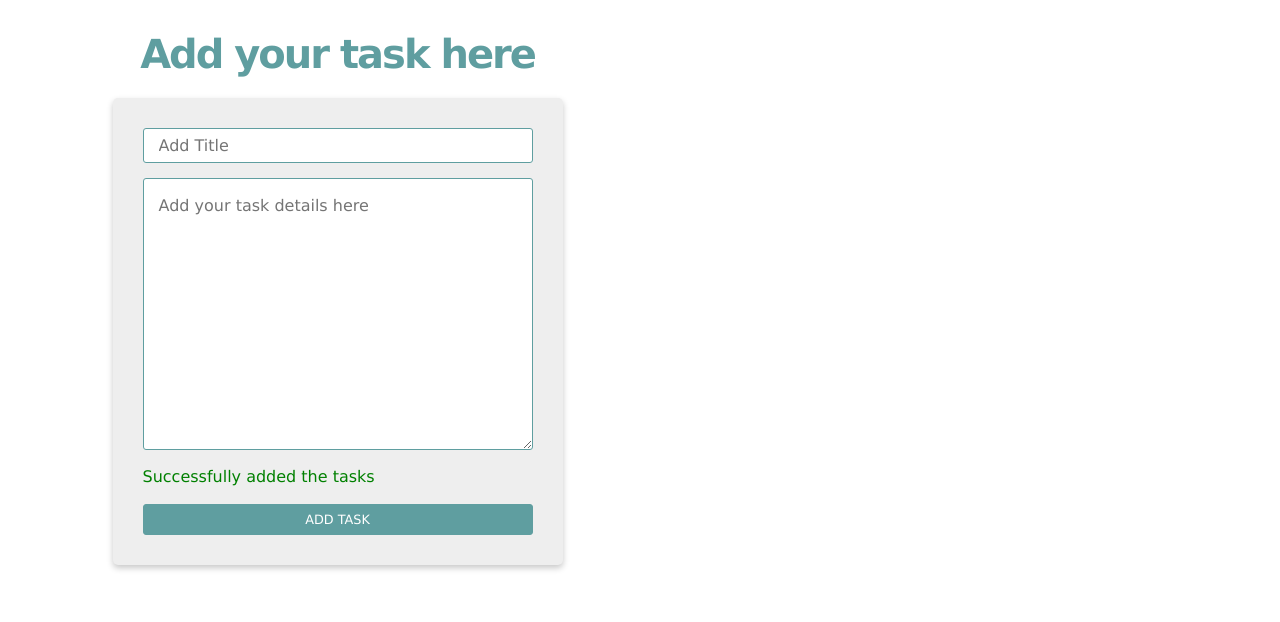
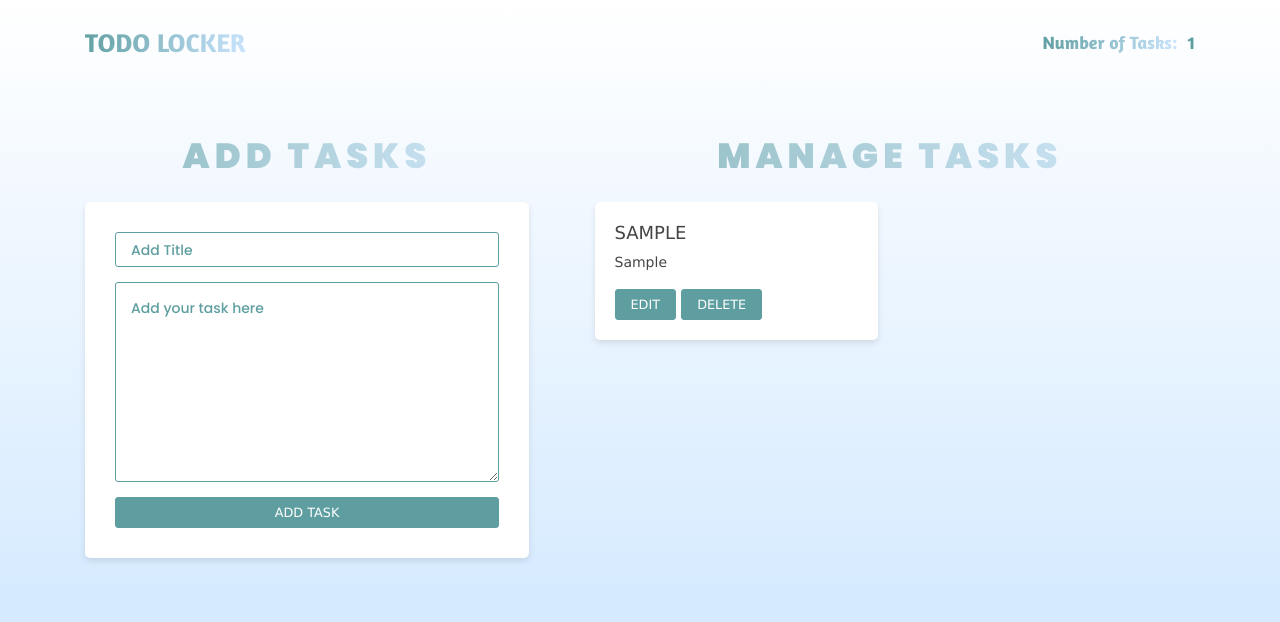
Before and after one commit to UI-VIDUR/todo-js, a plain HTML site: page index.html in a window 1280 px wide. Both pictures are taken after typing "Sample", "Sample" into the empty fields and a click on the button "ADD TASK". Drawn offline with nearby package versions, Linux system fonts and the light colour scheme.

Commit message:
todo locker completed

```diff
--- /dev/null
+++ b/assets/css/style.css
@@ -0,0 +1,245 @@
+*{
+    margin: 0;
+    padding: 0;
+    box-sizing: border-box;
+    font-family: Verdana, Geneva, Tahoma, sans-serif;
+    font-size: 1rem;
+}
+
+:root{
+    --primary: #5f9ea0;
+    --pale-blue: #CBE5FF;
+    --light-grey: #EEEEEE;
+    --dark-grey: #444444;
+    --text-gradient: linear-gradient(100.55deg, var(--primary) -0.29%, var(--pale-blue) 100.13%);
+    --bg-gradient: linear-gradient(var(--white), var(--pale-blue) 95%);
+}
+
+@font-face {
+    font-family: amarnath;
+    src: url('../fonts/Amaranth/Amaranth-Bold.ttf');
+    font-display: swap;
+    font-weight: 700;
+}
+
+@font-face {
+    font-family: poppins;
+    src: url('../fonts/Poppins/Poppins-Medium.ttf');
+    font-display: swap;
+    font-weight: 600;
+}
+
+@font-face {
+    font-family: poppins;
+    src: url('../fonts/Poppins/Poppins-Black.ttf');
+    font-display: swap;
+    font-weight: 900;
+}
+
+.loader{
+    position: fixed;
+    top: 0;
+    left: 0;
+    width: 100vw;
+    height: 100vh;
+    z-index: 99;
+    background: rgb(255 255 255 / 70%);
+    display: none;
+    justify-content: center;
+    align-items: center;
+}
+.loader img{
+    width: 100px;
+}
+
+.gradient_text{
+    background: var(--text-gradient);
+    background-clip: text;
+    -moz-background-clip: text;
+    -webkit-background-clip: text;
+    -webkit-text-fill-color: transparent;
+}
+
+body{
+    background: var(--bg-gradient);
+    font-family: poppins;
+    height: 100vh;
+}
+
+header{
+    margin-bottom: 50px;
+    padding: 10px 0;
+}
+
+.cstm_navbrand{
+    font-weight: 700;
+    font-family: amarnath;
+    font-size: 26px;
+}
+
+.tasks_number{
+    display: flex;
+    align-items: center;
+    gap: 10px;
+}
+.tasks_number small{
+    font-weight: 700;
+    font-family: amarnath;
+    font-size: 18px;
+}
+.tasks_number b{
+    font-family: amarnath;
+    font-size: 18px;
+    color: var(--primary);
+    display: flex;
+    align-items: center;
+    justify-content: center;
+    border-radius: 50%;
+}
+
+.wrapper{
+    display: flex;
+    flex-wrap: wrap;
+    gap: calc(100% - 95%);
+    padding-bottom: 50px;
+}
+
+.col_left{
+    width: 40%;
+}
+
+.main_title{
+    font-size: 35px;
+    font-family: poppins;
+    font-weight: 900;
+    letter-spacing: 5px;
+    opacity: 0.7;
+    text-transform: uppercase;
+    text-align: center;
+    margin-bottom: 25px;
+}
+
+.error_msg{
+    position: absolute;
+    bottom: 10px;
+    font-size: 10px;
+    font-weight: 600;
+    font-family: poppins;
+    opacity: 0.8;
+}
+
+form{
+    position: relative;
+    background-color: var(--white);
+    max-width: 450px;
+    border-radius: 5px;
+    padding: 30px;
+    display: flex;
+    flex-direction: column;
+    margin: 0 auto;
+    gap: 15px;
+    box-shadow: 0 3px 6px rgb(0 0 0 / 10%);
+}
+
+input{
+    height: 35px;
+    padding: 0 15px;
+    border: 1px solid var(--primary);
+    border-radius: 3px;
+    outline: none;
+}
+
+textarea{
+    border: 1px solid var(--primary);
+    border-radius: 3px;
+    padding: 15px;
+    outline: none;
+}
+
+input::placeholder,
+textarea::placeholder{
+    color: var(--primary);
+    font-size: 14px;
+    font-family: poppins;
+}
+
+h1{
+    text-align: center;
+    color: var(--dark-grey);
+    letter-spacing: -2px;
+    margin-bottom: 20px;
+    color: var(--primary);
+    font-weight: 700;
+}
+
+button{
+    background-color: var(--primary);
+    color: var(--white);
+    border: 1px solid var(--primary);
+    padding: 5px 15px;
+    border-radius: 3px;
+    text-transform: uppercase;
+    transition: background-color 0.3s ease, color 0.3s ease;
+    font-size: 0.8rem;
+}
+
+button:hover{
+    background-color: transparent;
+    color: var(--primary);
+}
+button:focus{
+    border: 1px solid var(--primary);
+}
+
+.title{
+    font-size: 18px;
+    color: var(--dark-grey);
+    text-transform: uppercase;
+    font-weight: 500;
+}
+
+.task{
+    font-size: 14px;
+    color: var(--dark-grey);
+}
+
+.col_right{
+    width: 55%;
+}
+
+.col_right .main_title{
+    display: none;
+}
+
+.tasks_wrapper{
+    gap: 25px calc(100% - 96%);
+    max-height: 355px;
+    overflow: auto;
+    padding: 0 10px 10px;
+}
+/* width */
+.tasks_wrapper::-webkit-scrollbar {
+    width: 5px;
+}
+
+/* Track */
+.tasks_wrapper::-webkit-scrollbar-track {
+    background: var(--white);
+}
+
+/* Handle */
+.tasks_wrapper::-webkit-scrollbar-thumb {
+    background: var(--primary);
+}
+
+.task_card{
+    background-color: var(--white);
+    padding: 20px;
+    border-radius: 5px;
+    box-shadow: 0 3px 6px rgb(0 0 0 / 10%);
+    width: 48%;
+}
+
+.tasks_added .main_title{
+    display: block;
+}
--- a/index.html
+++ b/index.html
@@ -4,31 +4,49 @@
     <meta charset="UTF-8">
     <meta http-equiv="X-UA-Compatible" content="IE=edge">
     <meta name="viewport" content="width=device-width, initial-scale=1.0">
-    <title>To-Do App</title>
+    <title>TODO LOCKER</title>
     <link rel="stylesheet" href="https://cdn.jsdelivr.net/npm/bootstrap@4.6.2/dist/css/bootstrap.min.css" integrity="sha384-xOolHFLEh07PJGoPkLv1IbcEPTNtaed2xpHsD9ESMhqIYd0nLMwNLD69Npy4HI+N" crossorigin="anonymous">
-    <link rel="stylesheet" href="style.css">
+    <link rel="stylesheet" href="./assets/css/style.css">
 </head>
 <body>
 
+    <header>
+        <nav class="navbar navbar-light bg-transparent">
+            <div class="container">
+                <span class="navbar-brand mb-0 h1 gradient_text cstm_navbrand">TODO LOCKER</span>
+                <span class="tasks_number"><small class="gradient_text">Number of Tasks:</small><b>0</b></span>
+            </div>
+        </nav>
+    </header>
     <div class="container">
         <div class="wrapper">
             <div class="col_left">
-                <h1>Add your task here</h1>
-                <form action="" id="form">
-                    <input type="text" placeholder="Add Title" id="title">
-                    <textarea name="task-details" id="task" cols="30" rows="10" placeholder="Add your task details here"></textarea>
-                    <span id="error"></span>
-                    <button class="primary_btn" id="submit-task" type="submit">Add Task</button>
-                </form>
+                <h2 class="main_title gradient_text">Add tasks</h2>
+                <div class="form_wrap">
+                    <form action="" id="form">
+                        <input type="text" placeholder="Add Title" id="title">
+                        <textarea name="task-details" id="task" cols="30" rows="7" placeholder="Add your task here"></textarea>
+                        <span class="error_msg" id="error"></span>
+                        <button class="primary_btn" id="submit-task" type="submit">Add Task</button>
+                    </form>
+                </div>
             </div>
 
-            <div class="col_right" id="added-tasks">
+            <div class="col_right">
+                <h2 class="main_title gradient_text">manage tasks</h2>
+                <div class="tasks_wrapper d-flex flex-wrap" id="added-tasks">
 
+                </div>
             </div>
+
+            <p id="tag"></p>
         </div>
     </div>
 
-    <!-- <script src="./script.js"></script> -->
-    <script src="./main.js"></script>
+    <div class="loader">
+        <img src="../assets/images/spinner.gif" alt="">
+    </div>
+
+    <script src="./scripts/main.js"></script>
 </body>
 </html>
--- a/main.js
+++ /dev/null
@@ -1,42 +0,0 @@
-let form = document.querySelector('form');
-let title = document.querySelector('#title');
-let desc = document.querySelector('#task');
-let add = document.querySelector('#submit-task');
-let tasks = document.querySelector('#added-tasks');
-let error = document.querySelector('#error');
-
-let data = [];
-
-form.addEventListener("submit", (e) => {
-    e.preventDefault();
-    formValidation();
-});
-
-const formValidation = () => {
-    if(title.value == ""){
-        error.innerText = "Title cannot be empty";
-        error.style.color = "red";
-    }
-    else if(task.value == ""){
-        error.innerText = "Description cannot be empty";
-        error.style.color = "red";
-    }else{
-        error.innerText = "Successfully added the tasks";
-        error.style.color = "green";
-        addTask();
-    }
-}
-
-const addTask = () => {
-    data.push({title: title.value, description: desc.value});
-    // console.log(data)
-    appendHtml();
-}
-
-const appendHtml = () => {
-    data.map((value, index) => {
-        console.log(value, index);
-    });
-    title.value = "";
-    desc.value = "";
-}
--- /dev/null
+++ b/scripts/main.js
@@ -0,0 +1,119 @@
+let form = document.querySelector('form');
+let title = document.querySelector('#title');
+let desc = document.querySelector('#task');
+let add = document.querySelector('#submit-task');
+let tasks = document.querySelector('#added-tasks');
+let error = document.querySelector('#error');
+let tasksNumber = document.querySelector('.tasks_number b');
+let loader = document.querySelector('.loader');
+
+let data = [];
+
+form.addEventListener("submit", (e) => {
+    e.preventDefault();
+    formValidation();
+});
+
+const formValidation = () => {
+    if(title.value == ""){
+        error.innerText = "Title cannot be empty";
+        error.style.color = "red";
+    }
+    else if(desc.value == ""){
+        error.innerText = "Description cannot be empty";
+        error.style.color = "red";
+    }else{
+        error.innerText = "Successfully added the tasks";
+        error.style.color = "green";
+        addTask();
+    }
+}
+
+const taskNum = () => {
+    let count = data.length;
+    console.log(count);
+    tasksNumber.innerText = count;
+}
+
+const addTask = () => {
+    data.push({title: title.value, description: desc.value});
+
+    loader.style.display = 'flex';
+    setTimeout(() => {
+        appendHtml();
+        taskNum();
+        loader.style.display = 'none';
+    }, 300);
+}
+
+const appendHtml = () => {
+    tasks.innerHTML = "";
+    data.map((value, index) => {
+        tasks.innerHTML += `
+            <div id=${index} class="d-flex flex-column task_card">
+                <h3 class="title">${value.title}</h3>
+                <p class="task">${value.description}</p>
+                <div class="button_wrapper">
+                    <button class="primary" id="edit-btn" onclick="edit(this, ${index})">EDIT</button>
+                    <button class="secondary" id="delete-btn" onclick="deleteTask(this, ${index})">DELETE</button>
+                </div>
+            </div>
+        `;
+    });
+    if(!tasks.innerHTML == ""){
+        tasks.parentElement.classList.add('tasks_added');
+    }else{
+        tasks.parentElement.classList.remove('tasks_added');
+    }
+    title.value = "";
+    desc.value = "";
+    setTimeout(() => {
+        error.innerHTML = "";
+    }, 1000);
+}
+
+const edit = (e, index) => {
+    selectedEl = e.parentElement.parentElement;
+    title.value = selectedEl.children[0].innerText;
+    desc.value = selectedEl.children[1].innerText
+    e.innerText = "update";
+    e.setAttribute("onClick", `update(this, ${index})`);
+    console.log(data);
+}
+
+const update = (e, index) => {
+    if(data.length > 0){
+        data[index] = {title: title.value, description: desc.value};
+    }
+    console.log(data)
+    loader.style.display = 'flex';
+    setTimeout(() => {
+        data.forEach((update) => {
+            selectedEl = e.parentElement.parentElement;
+            selectedEl.children[0].innerText = update.title;
+            selectedEl.children[1].innerText = update.description;
+            title.value = "";
+            desc.value = "";
+            e.innerText = "edit";
+            e.setAttribute("onClick", `edit(this, ${index})`);
+        });
+
+        appendHtml();
+        loader.style.display = 'none';
+    }, 300);
+}
+
+const deleteTask = (e, index) => {
+    console.log(tasks.children[index]);
+    loader.style.display = 'flex';
+    setTimeout(() => {
+        tasks.children[index].remove();
+        if(data.length > 0){
+            data.splice(index, 1);
+            console.log(data)
+            appendHtml();
+            taskNum();
+            loader.style.display = 'none';
+        }
+    }, 300);
+}
--- a/style.css
+++ /dev/null
@@ -1,81 +0,0 @@
-*{
-    margin: 0;
-    padding: 0;
-    box-sizing: border-box;
-    font-family: Verdana, Geneva, Tahoma, sans-serif;
-    font-size: 1rem;
-}
-
-body{
-    padding: 30px;
-}
-
-.wrapper{
-    display: grid;
-    grid-template-columns: 1fr 1fr;
-    gap: 100px;
-}
-
-form{
-    background-color: #eee;
-    max-width: 450px;
-    border-radius: 5px;
-    padding: 30px;
-    display: flex;
-    flex-direction: column;
-    margin: 0 auto;
-    gap: 15px;
-    box-shadow: 0 3px 6px rgb(0 0 0 / 22%);
-}
-
-input{
-    height: 35px;
-    padding: 0 15px;
-    border: 1px solid cadetblue;
-    border-radius: 3px;
-    outline: none;
-}
-
-textarea{
-    border: 1px solid cadetblue;
-    border-radius: 3px;
-    padding: 15px;
-    outline: none;
-}
-
-h1{
-    text-align: center;
-    color: #444;
-    letter-spacing: -2px;
-    margin-bottom: 20px;
-    color: cadetblue;
-    font-weight: 700;
-}
-
-button{
-    background-color: cadetblue;
-    color: #fff;
-    border: 1px solid cadetblue;
-    padding: 5px 15px;
-    border-radius: 3px;
-    text-transform: uppercase;
-    transition: background-color 0.3s ease, color 0.3s ease;
-    font-size: 0.8rem;
-}
-
-button:hover{
-    background-color: transparent;
-    color: cadetblue;
-}
-
-.title{
-    font-size: 18px;
-    color: #444;
-    text-transform: uppercase;
-    font-weight: 500;
-}
-
-.task{
-    font-size: 14px;
-    color: #444;
-}
```
Also changed, not shown: script.js (deleted, +0 -100 lines), assets/fonts/Amaranth/Amaranth-Bold.ttf (added), assets/fonts/Poppins/Poppins-Black.ttf (added), assets/fonts/Poppins/Poppins-Medium.ttf (added), assets/images/Spinner.gif (added).
